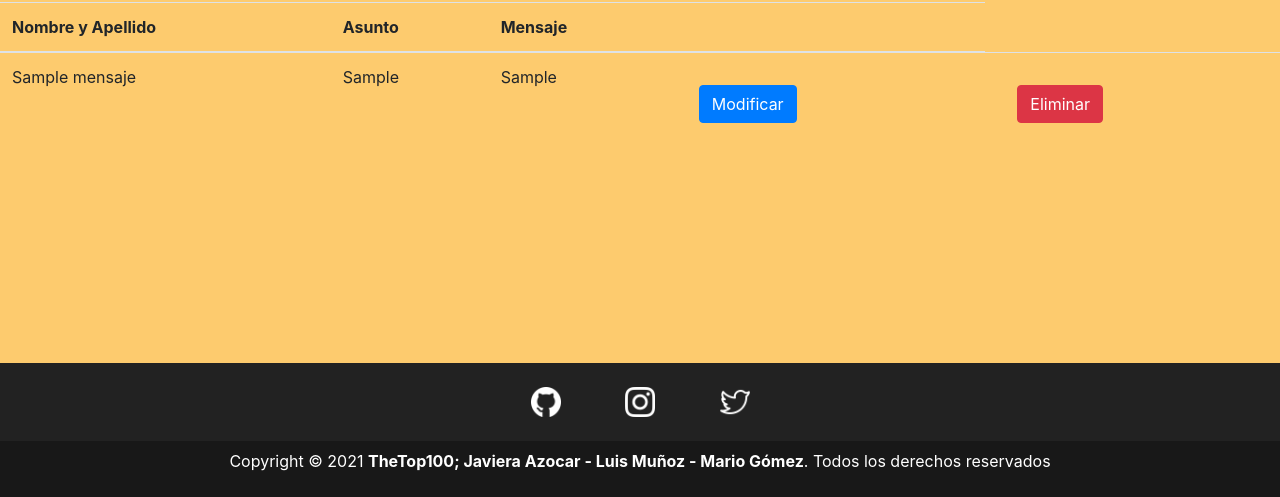
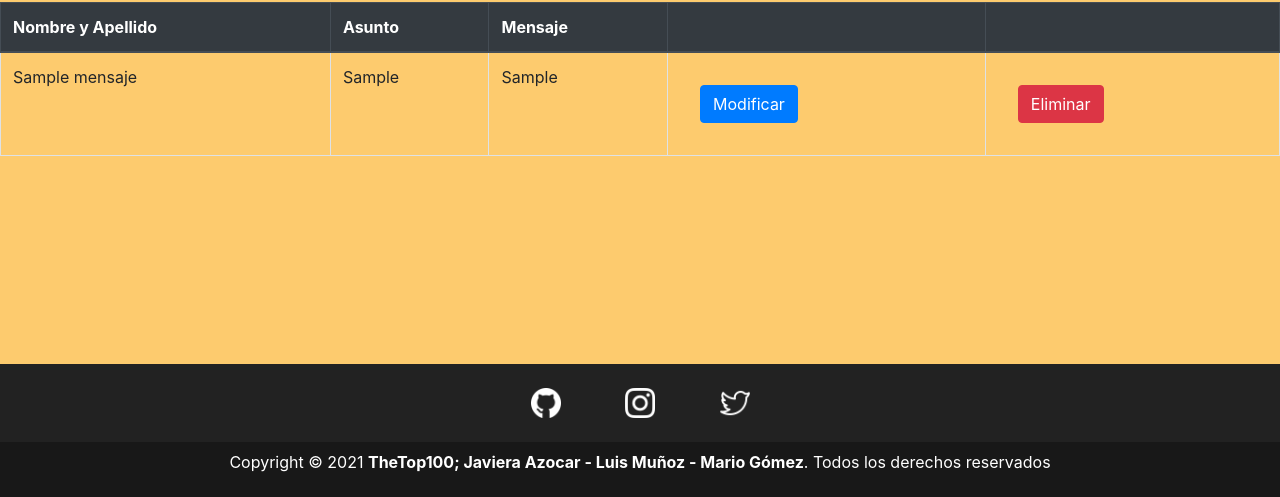
Before and after one commit to defcxz/Exp3Backend_AzocarMunozGomez_003D, a Django app: page /ver in a window 1280 px wide. Shown: the part 58-555 px from the top of the page. Run offline with Django 3.2, Linux system fonts and the light colour scheme; tables that the repository leaves empty hold one stand-in row (values such as "Sample post"); some libraries are stand-ins or nearby versions.

Commit message:
Mejoras a la tabla

```diff
--- a/thetop100/web/templates/ver.html
+++ b/thetop100/web/templates/ver.html
@@ -42,12 +42,14 @@
       <div class="row">
          <h1>Listado de mensajes</h1>
       </div>
-      <table class="table">
-         <thead>
+      <div class="table-responsive">
+      <table class="table table-bordered ">
+         <thead class="thead-dark">
             <tr>
                <th scope="col">Nombre y Apellido</th>
                <th scope="col">Asunto</th>
                <th scope="col">Mensaje</th>
+               <th scope="col"></th>
                <th scope="col"></th>
             </tr>
          </thead>
@@ -63,6 +65,7 @@
             {%endfor%}
         </tbody>
          </table>
+      </div>
         </div>
        <br><br><br><br><br><br><br><br>
     <footer class="text-center text-white" style="background-color: #222222;">
```
Also changed, not shown: thetop100/web/templates/contacto.html (+1 -24 lines).
